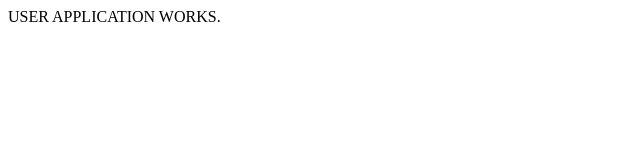
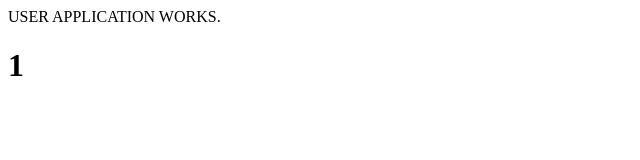
Before and after one commit to lMiguelVSl/upet-test, a React (Vite) app: page /userApplication/1 in a window 1280 px wide. Shown: the top 160 px of the page, without its empty margins (0-640 px from the left). Built offline with nearby package versions, Linux system fonts and the light colour scheme.

Commit message:
getting the id to search the user info

```diff
--- a/src/components/userApplication/user-application.component.tsx
+++ b/src/components/userApplication/user-application.component.tsx
@@ -1,7 +1,13 @@
+import { useParams } from 'react-router-dom';
+
 const UserApplication = () => {
+    const { id } = useParams();
     return (
-        <div>USER APPLICATION WORKS.</div>
-);
+        <>
+            <div>USER APPLICATION WORKS.</div>
+            <h1>{id}</h1>
+        </>
+    );
 }
 
 export default UserApplication;
```
